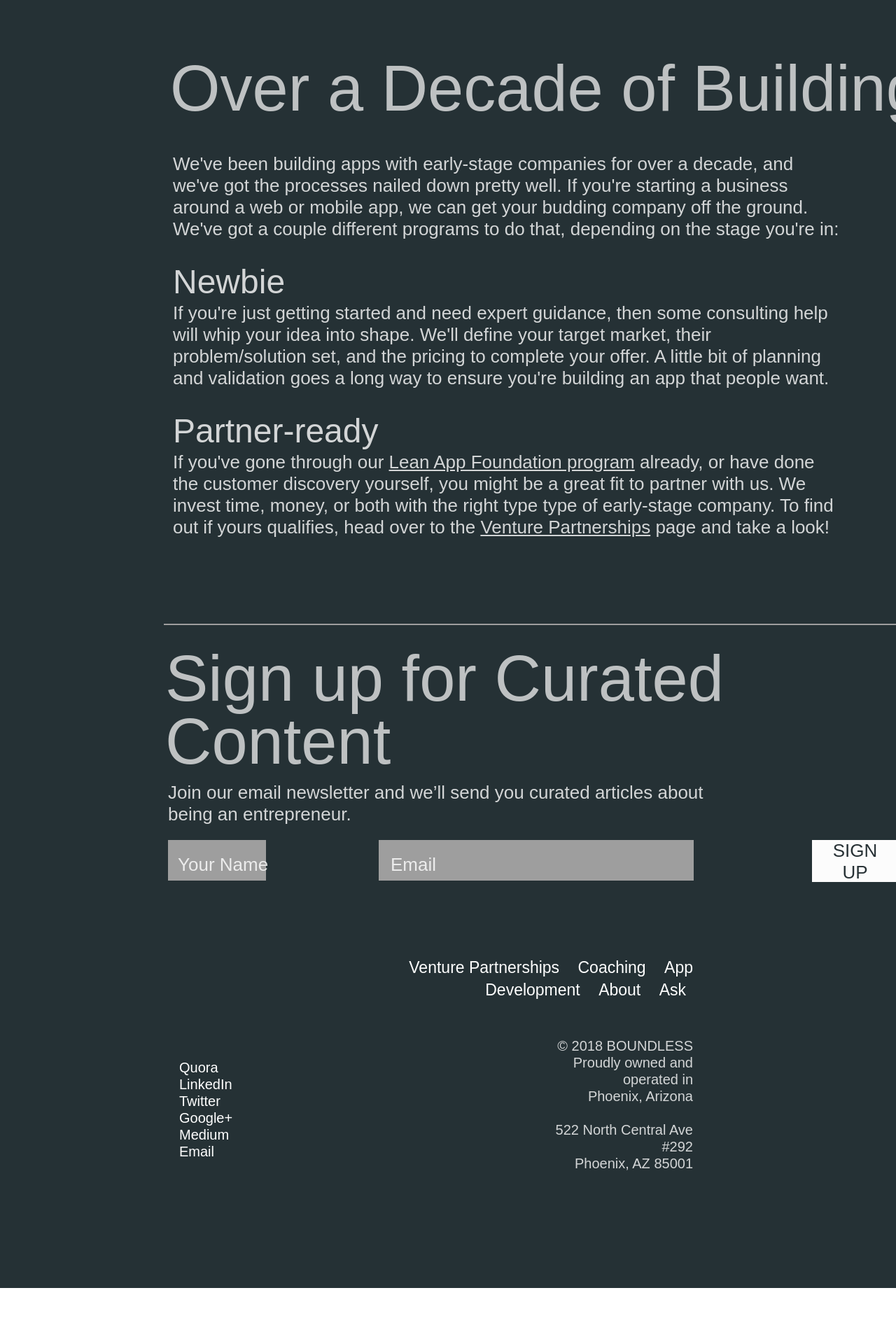
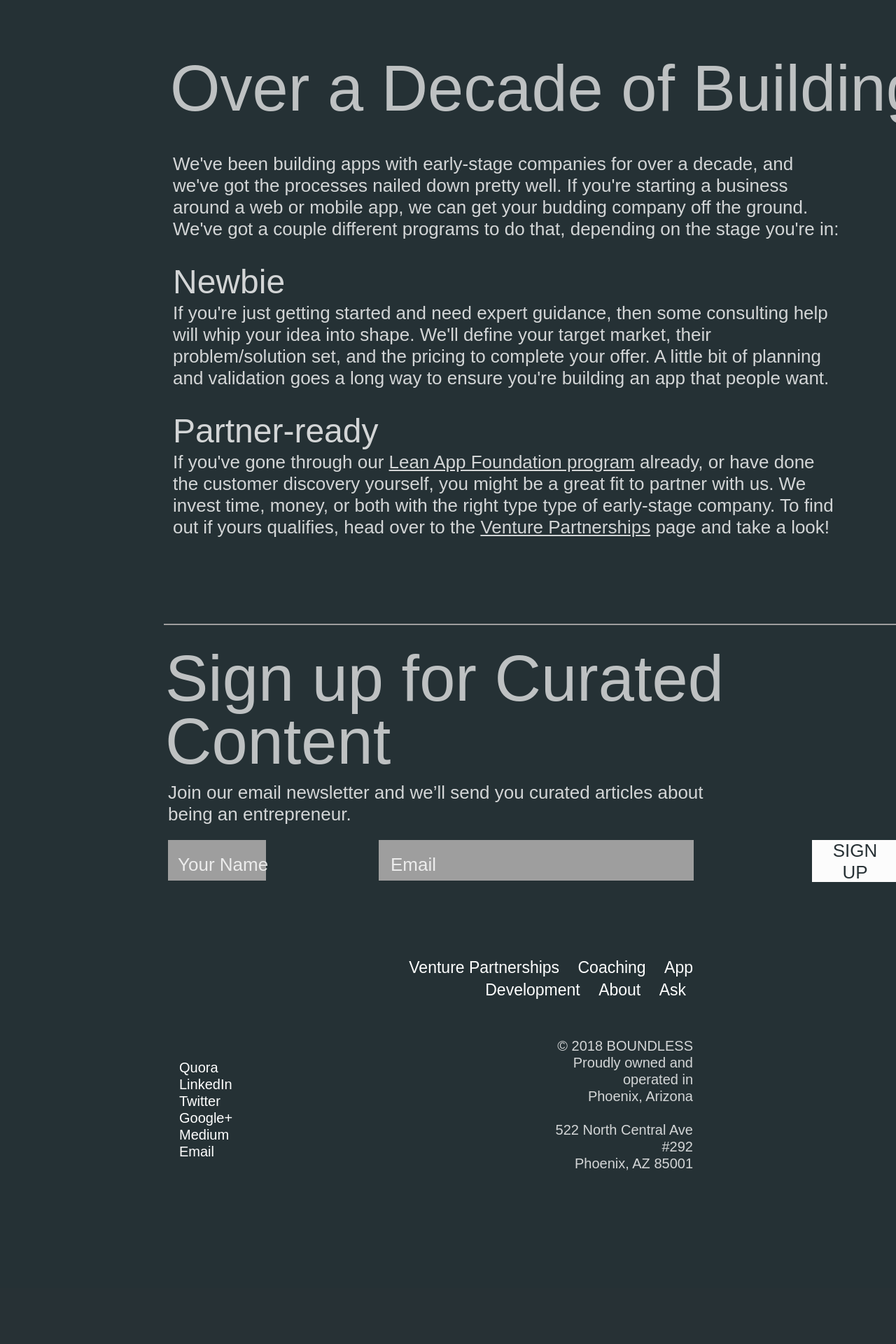
Before and after one commit to abasalilov/boundlessnew, a Jekyll site: the page built from index.md, in a window 1280 px wide. Shown: the part 1208-3128 px from the top of the page at 70% size. Built offline with Jekyll 4.4.1, drawn with Linux system fonts in a browser that asks for light colours; grey boxes are pictures that could not be loaded.

Commit message:
fixed footer

```diff
--- a/_layouts/about.html
+++ b/_layouts/about.html
@@ -7,6 +7,6 @@
 
     <main>{% include about.html %}</main>
 
-    <div class="wrapper">{% include footer.html %}</div>
+    <div class="wrapperAbout">{% include footer.html %}</div>
   </body>
 </html>
--- a/_layouts/app-development.html
+++ b/_layouts/app-development.html
@@ -7,6 +7,6 @@
 
     <main>{% include appdevelopment.html %}</main>
 
-    <div class="wrapper">{% include bottomNav.html %}</div>
+    <div class="wrapperAppDev">{% include bottomNav.html %}</div>
   </body>
 </html>
--- a/_layouts/coaching.html
+++ b/_layouts/coaching.html
@@ -7,6 +7,6 @@
 
     <main>{% include coaching.html %}</main>
 
-    <div class="wrapper">{% include bottomNav.html %}</div>
+    <div class="wrapperCoaching">{% include bottomNav.html %}</div>
   </body>
 </html>
--- a/_layouts/home.html
+++ b/_layouts/home.html
@@ -7,6 +7,6 @@
 
     <main>{% include home.html %}</main>
 
-    <div class="wrapper">{% include bottomNav.html %}</div>
+    <div class="wrapperHome">{% include bottomNav.html %}</div>
   </body>
 </html>
--- a/_layouts/partnerships.html
+++ b/_layouts/partnerships.html
@@ -7,6 +7,6 @@
 
     <main>{% include partnerships.html %}</main>
 
-    <div class="wrapper">{% include bottomNav.html %}</div>
+    <div class="wrapperPartnership">{% include bottomNav.html %}</div>
   </body>
 </html>
--- a/_sass/_global.scss
+++ b/_sass/_global.scss
@@ -361,3 +361,37 @@ a {
   line-height: 23px;
   color: #4f5c2b;
 }
+
+.coaching .workwithus {
+  background-color: rgba(255, 255, 255, 0);
+  top: 261px;
+  right: calc(0% + 34px);
+  height: auto;
+  width: 85px;
+  margin: 4px auto;
+  left: 1321px;
+  -ms-transform: rotate(0deg); /* IE 9 */
+  -webkit-transform: rotate(0deg); /* Chrome, Safari, Opera */
+  transform: rotate(0deg);
+  font-family: "Barlow Condensed", sans-serif !important;
+  font-size: 24px;
+  text-align: right;
+  line-height: 23px;
+  color: #674915;
+}
+
+.wrapperPartnership {
+  background-color: #4f5c2b !important;
+}
+
+.wrapperAppDev {
+  background-color: #36091f !important;
+}
+
+.wrapperCoaching {
+  background-color: #674915 !important;
+}
+
+.wrapperHome {
+  background-color: #273135 !important;
+}
```
